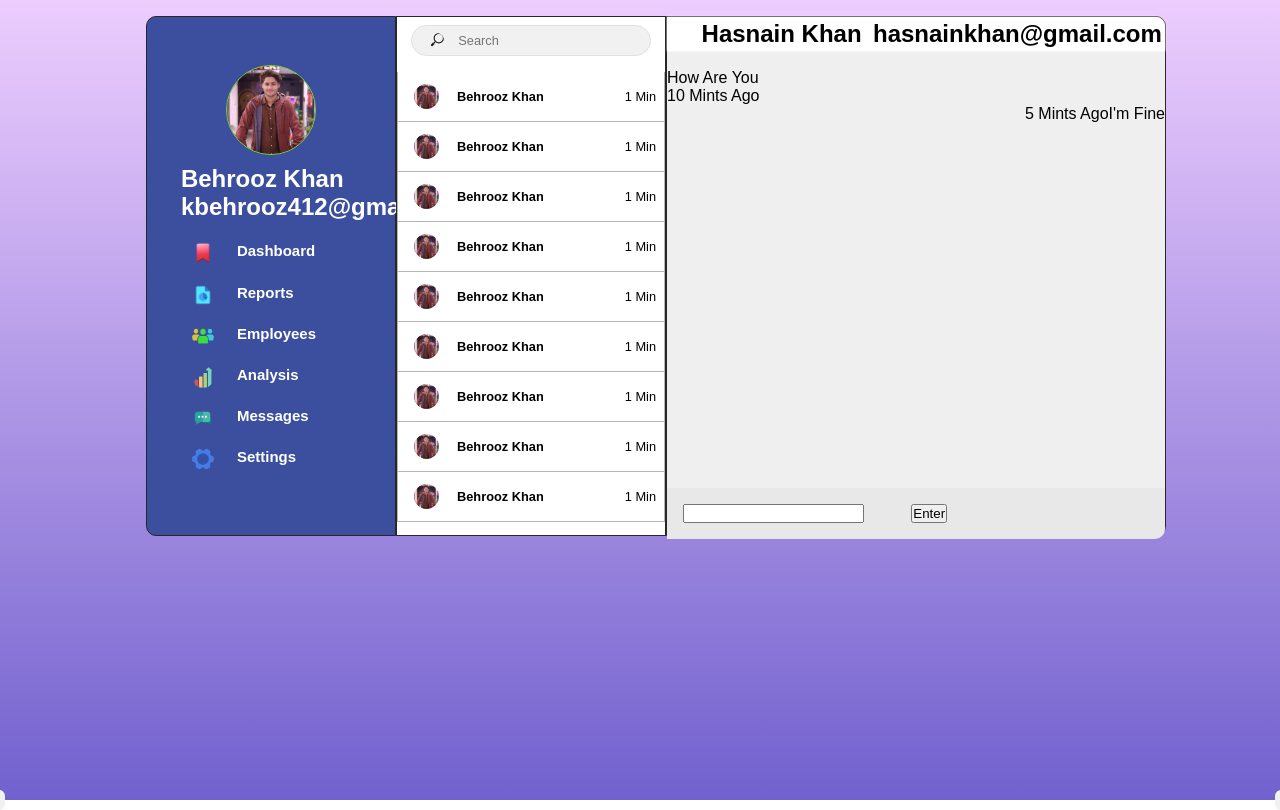
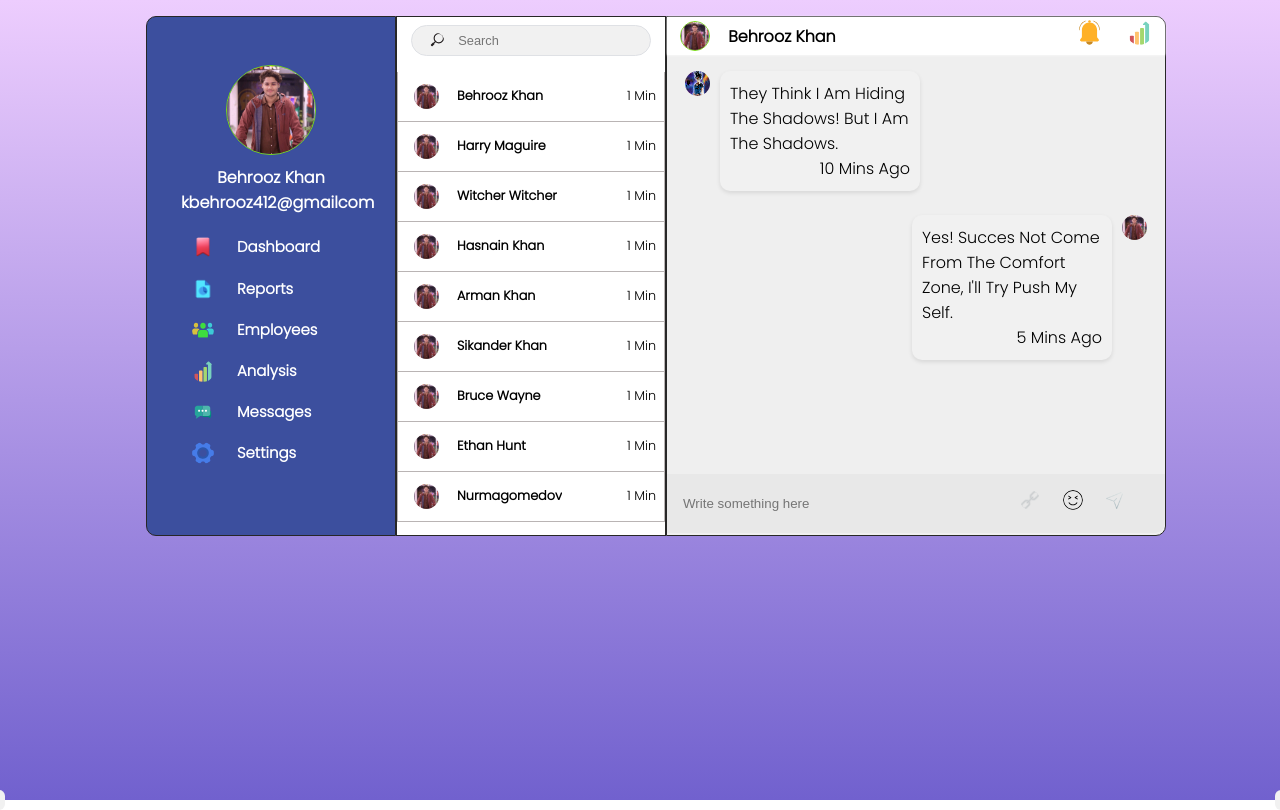
Before and after one commit to behroozkhan/ecomm-store, a plain HTML site: page real time chat/chat.html in a window 1280 px wide. Drawn offline with Linux system fonts and the light colour scheme.

Commit message:
well structring practise on chat

```diff
--- a/real time chat/chat.html
+++ b/real time chat/chat.html
@@ -4,6 +4,9 @@
     <meta charset="UTF-8">
     <meta name="viewport" content="width=device-width, initial-scale=1.0">
     <title>Real Time Chatting</title>
+    <!-- font Awesome Cdn -->
+<link href="https://fonts.googleapis.com/css2?family=Poppins:wght@300&display=swap" rel="stylesheet">
+
     <link rel="stylesheet" href="chat.css">
 </head>
 <body>
@@ -11,12 +14,14 @@
     <div class="container">
         <div class="card">
             <div class="card-item card-one">
+                <!-- <img src="../images/three-dots.png" alt="" width="30"> -->
+
                 <!-- <div class="img-data"> -->
                     <img id="user-profile-img" src="../images/bk linkedin profile.jpg" alt="User image" class="card__image"/>
                     <!-- name and email -->
                     <div class="name-email">
-                        <h2 id="name">Behrooz Khan</h2>
-                        <h2 id="email">kbehrooz412@gmailcom</h2>
+                        <h2 class="name">Behrooz Khan</h2>
+                        <h2 class="email">kbehrooz412@gmailcom</h2>
                     </div>
                 <!-- </div> -->
             <!-- Dashboards icons Like pro  -->
@@ -71,42 +76,42 @@
                   </div>
                   <div class="user-info">
                     <img id="community-user" src="../images/bk linkedin profile.jpg" alt="User image" class="card__image" />
-                    <h2 id="community-user-name">Behrooz Khan</h2>
+                    <h2 id="community-user-name">Harry Maguire</h2>
                     <span id="timestamp">1 Min</span>
                   </div>
                   <div class="user-info">
                     <img id="community-user" src="../images/bk linkedin profile.jpg" alt="User image" class="card__image" />
-                    <h2 id="community-user-name">Behrooz Khan</h2>
+                    <h2 id="community-user-name">Witcher Witcher</h2>
                     <span id="timestamp">1 Min</span>
                   </div>
                   <div class="user-info">
                     <img id="community-user" src="../images/bk linkedin profile.jpg" alt="User image" class="card__image" />
-                    <h2 id="community-user-name">Behrooz Khan</h2>
+                    <h2 id="community-user-name">Hasnain Khan</h2>
                     <span id="timestamp">1 Min</span>
                   </div>
                   <div class="user-info">
                     <img id="community-user" src="../images/bk linkedin profile.jpg" alt="User image" class="card__image" />
-                    <h2 id="community-user-name">Behrooz Khan</h2>
+                    <h2 id="community-user-name">Arman Khan</h2>
                     <span id="timestamp">1 Min</span>
                   </div>
                   <div class="user-info">
                     <img id="community-user" src="../images/bk linkedin profile.jpg" alt="User image" class="card__image" />
-                    <h2 id="community-user-name">Behrooz Khan</h2>
+                    <h2 id="community-user-name">Sikander Khan</h2>
                     <span id="timestamp">1 Min</span>
                   </div>
                   <div class="user-info">
                     <img id="community-user" src="../images/bk linkedin profile.jpg" alt="User image" class="card__image" />
-                    <h2 id="community-user-name">Behrooz Khan</h2>
+                    <h2 id="community-user-name">Bruce Wayne</h2>
                     <span id="timestamp">1 Min</span>
                   </div>
                   <div class="user-info">
                     <img id="community-user" src="../images/bk linkedin profile.jpg" alt="User image" class="card__image" />
-                    <h2 id="community-user-name">Behrooz Khan</h2>
+                    <h2 id="community-user-name">Ethan Hunt</h2>
                     <span id="timestamp">1 Min</span>
                   </div>
                   <div class="user-info">
                     <img id="community-user" src="../images/bk linkedin profile.jpg" alt="User image" class="card__image" />
-                    <h2 id="community-user-name">Behrooz Khan</h2>
+                    <h2 id="community-user-name">Nurmagomedov</h2>
                     <span id="timestamp">1 Min</span>
                   </div>
                     <!-- name and email -->
@@ -154,35 +159,61 @@
             <!-- card  -->
             <div class="card-item card-three">
                <div class="user-nav">
-                <img src="" alt="">
-                <h2>Hasnain Khan</h2>
-                <h2>hasnainkhan@gmail.com</h2>
+                <div class="img-name-email">
+                    <img id="chat-app-img" src="../images/bk linkedin profile.jpg" alt="" width="25">
+                    <h2 class="chat-app-name nav-name" class="name">Behrooz Khan</h2>
+                </div>
+                <!-- <h2 class="chat-app-email nav-email" class="email">hasnainkhan@gmail.com</h2> -->
+
+            <div class="notification">
+                <img src="../images/notification-bell.svg" alt="" width="25">
+                <img src="../images/analysis.svg" alt="" width="25">
             </div>
-            <div class="notification">
-                <img src="" alt="">
-                <img src="" alt="">
-            </div>
-            <div class="message-box">
+        </div>
+            <!-- <div class="message-box">
                 <div class="left-client-side">
+                    <img src="../images/bk linkedin profile.jpg" alt="" width="25">
                     <p>How Are You</p>
                     <span>10 Mints Ago</span>
                 </div>
                 <div class="right-user-side">
+                    <img src="../images/bk linkedin profile.jpg" alt="" width="25">
                     <p>I'm Fine</p>
                     <span>5 Mints Ago</span>
                 </div>
-            </div>
+            </div> -->
+            <div class="message-box">
+                <div class="left-client-side message">
+                  <img src="../images/goku.jpg" alt="" width="25" height="25">
+                  <div class="message-content">
+                    <p>They Think I Am Hiding The Shadows! But I Am The Shadows.</p>
+                    <span>10 Mins Ago</span>
+                  </div>
+
+                </div>
+                <div class="right-user-side message">
+                  <img src="../images/bk linkedin profile.jpg" alt="" width="25" height="25">
+                  <div class="message-content">
+                    <p>Yes! Succes Not Come From The Comfort Zone, I'll Try Push My Self.</p>
+                    <span>5 Mins Ago</span>
+                  </div>
+                </div>
+              </div>
+
+
+
             <div class="msg-footer">
-                <input type="text">
-                <button>Enter</button>
-                <img src="" alt="">
-                <img src="" alt="">
-                <img src="" alt="">
+                <input type="text" id="message-inp" placeholder="Write something here">
+                <div class="msgs-icons">
+                    <img src="../images/link.png" alt="link" width="20">
+                <img src="../images/emoji.svg" alt="" width="20">
+                <img src="../images/cursor.png" alt="cursor" width="20">
+                </div>
             </div>
             </div>
-        </div>
+        <!-- </div>
     </div>
-    </div>
+    </div> -->
 
 
 
```
